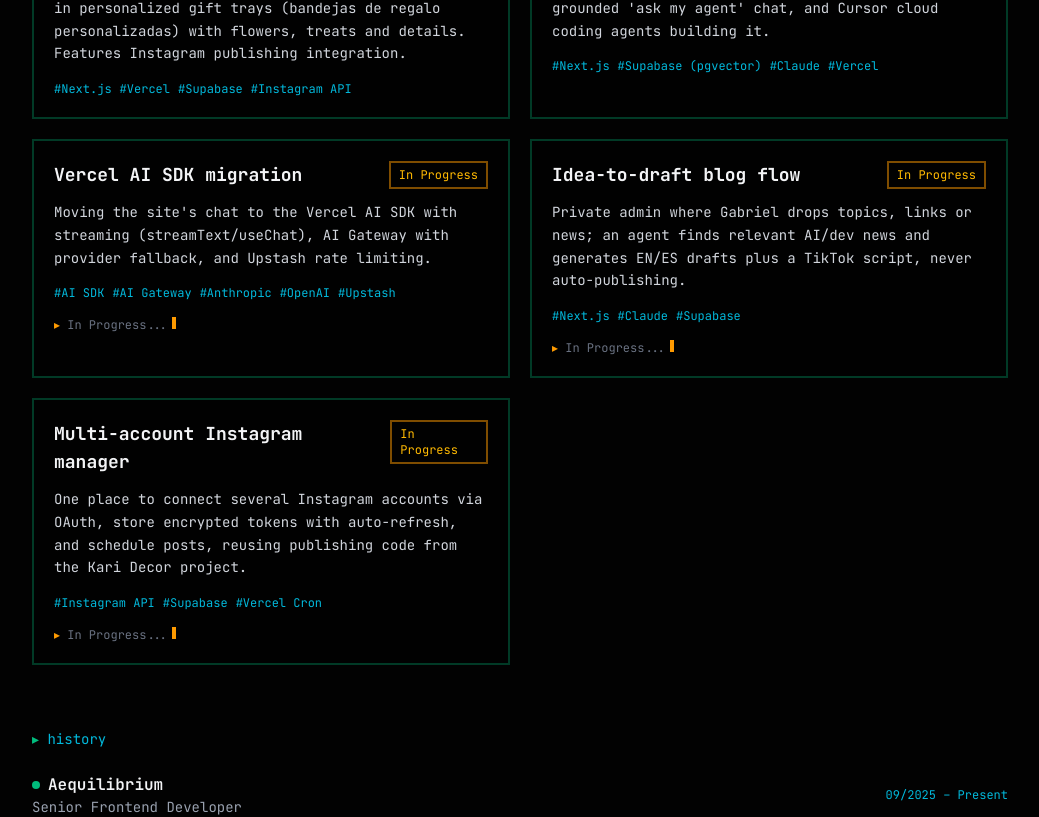
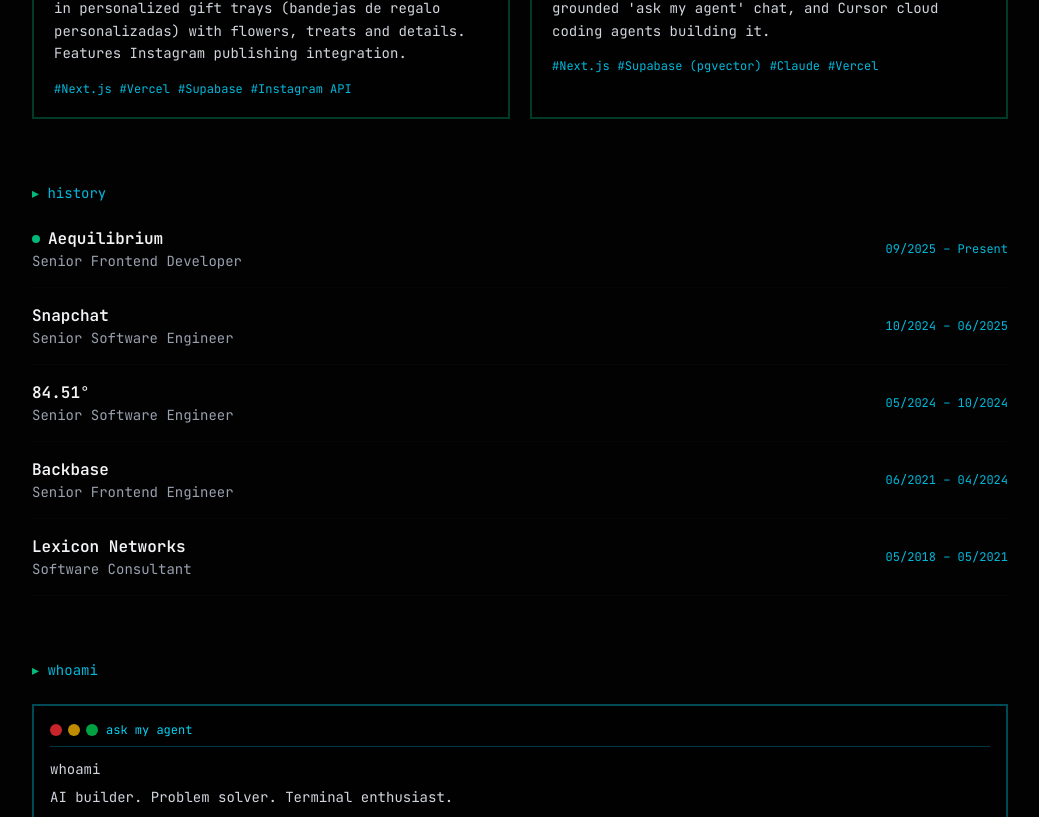
Before and after one commit to AGASocial/gaveho, a Next.js app: page / in a window 1280 px wide. Shown: the part 853-1670 px from the top of the page, without its empty margins (120-1159 px from the left). Built offline with nearby package versions, Linux system fonts and the light colour scheme; no server answers.

Commit message:
Projects: keep only Kari Decor and gaveho.com

```diff
--- a/src/app/page.tsx
+++ b/src/app/page.tsx
@@ -21,27 +21,6 @@
     description: 'Personal portfolio with a bilingual blog, a RAG-grounded \'ask my agent\' chat, and Cursor cloud coding agents building it.',
     tags: ['Next.js', 'Supabase (pgvector)', 'Claude', 'Vercel'],
     status: 'Live',
-  },
-  {
-    name: 'Vercel AI SDK migration',
-    url: '#',
-    description: 'Moving the site\'s chat to the Vercel AI SDK with streaming (streamText/useChat), AI Gateway with provider fallback, and Upstash rate limiting.',
-    tags: ['AI SDK', 'AI Gateway', 'Anthropic', 'OpenAI', 'Upstash'],
-    status: 'In Progress',
-  },
-  {
-    name: 'Idea-to-draft blog flow',
-    url: '#',
-    description: 'Private admin where Gabriel drops topics, links or news; an agent finds relevant AI/dev news and generates EN/ES drafts plus a TikTok script, never auto-publishing.',
-    tags: ['Next.js', 'Claude', 'Supabase'],
-    status: 'In Progress',
-  },
-  {
-    name: 'Multi-account Instagram manager',
-    url: '#',
-    description: 'One place to connect several Instagram accounts via OAuth, store encrypted tokens with auto-refresh, and schedule posts, reusing publishing code from the Kari Decor project.',
-    tags: ['Instagram API', 'Supabase', 'Vercel Cron'],
-    status: 'In Progress',
   },
 ]
 
```
